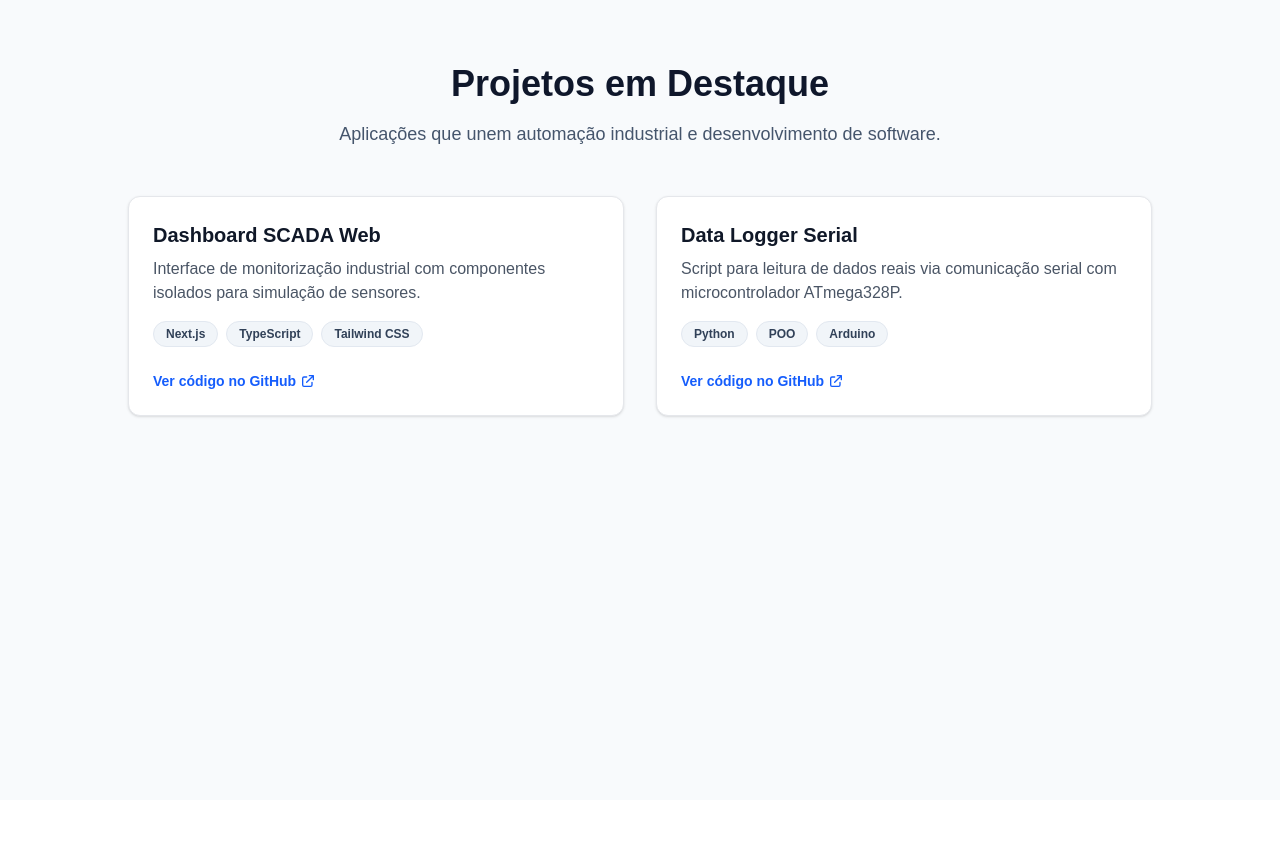
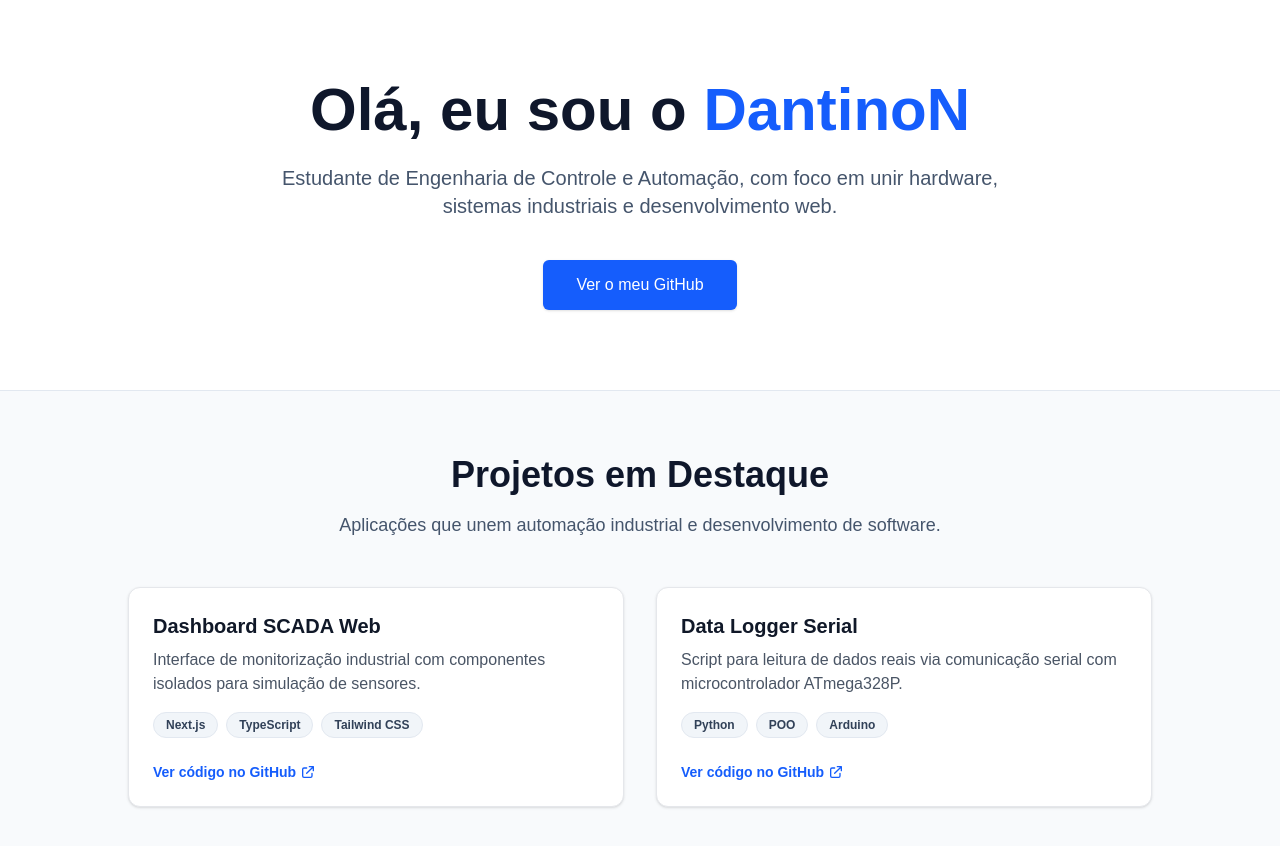
Before and after one commit to DantinoN/my-portfolio, a Next.js app: page / in a window 1280 px wide. Shown: the top 846 px of the page. Before the commit the page ends 800 px from the top, so only its background shows below. Built offline with nearby package versions, Linux system fonts and the light colour scheme.

Commit message:
feat: cria seccao de apresentacao

```diff
--- a/app/page.tsx
+++ b/app/page.tsx
@@ -1,9 +1,13 @@
 import { projects } from "../src/data/projects";
 import ProjectCard from "../src/components/projects/ProjectCard";
+import Hero from "../src/components/sections/Hero";
 
 export default function Home() {
   return (
-    <main className="min-h-screen bg-slate-50 py-16 px-4 sm:px-6 lg:px-8">
+    <main className="min-h-screen bg-slate-50">
+      <Hero />
+
+      <div className="py-16 px-4 sm:px-6 lg:px-8">
         <div className="max-w-5xl mx-auto">
           <div className="mb-12 text-center">
             <h2 className="text-3xl font-extrabold text-slate-900 sm:text-4xl">
@@ -20,6 +24,7 @@ export default function Home() {
             ))}
           </div>
         </div>
+      </div>
     </main>
   );
 }
--- /dev/null
+++ b/src/components/sections/Hero.tsx
@@ -0,0 +1,19 @@
+export default function Hero() {
+  return (
+    <section className="bg-white py-20 border-b border-slate-200">
+      <div className="max-w-5xl mx-auto px-4 sm:px-6 lg:px-8 text-center">
+        <h1 className="text-4xl font-extrabold text-slate-900 sm:text-5xl md:text-6xl">
+          Olá, eu sou o <span className="text-blue-600">DantinoN</span>
+        </h1>
+        <p className="mt-6 text-xl text-slate-600 max-w-3xl mx-auto">
+          Estudante de Engenharia de Controle e Automação, com foco em unir hardware, sistemas industriais e desenvolvimento web.
+        </p>
+        <div className="mt-10 flex justify-center gap-4">
+          <a href="https://github.com/DantinoN" target="_blank" rel="noopener noreferrer" className="px-8 py-3 border border-transparent text-base font-medium rounded-md text-white bg-blue-600 hover:bg-blue-700 transition-colors shadow-sm">
+            Ver o meu GitHub
+          </a>
+        </div>
+      </div>
+    </section>
+  );
+}
```
Lines whose indentation alone changed are shown as unchanged.
